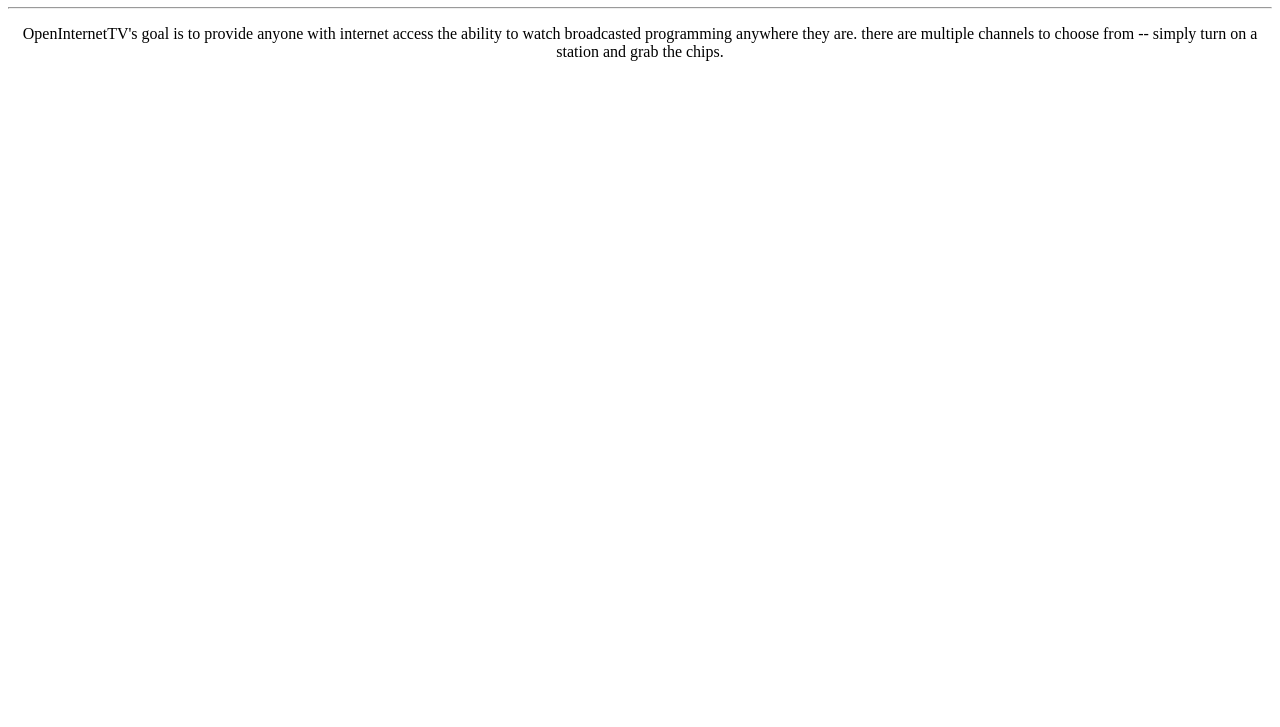
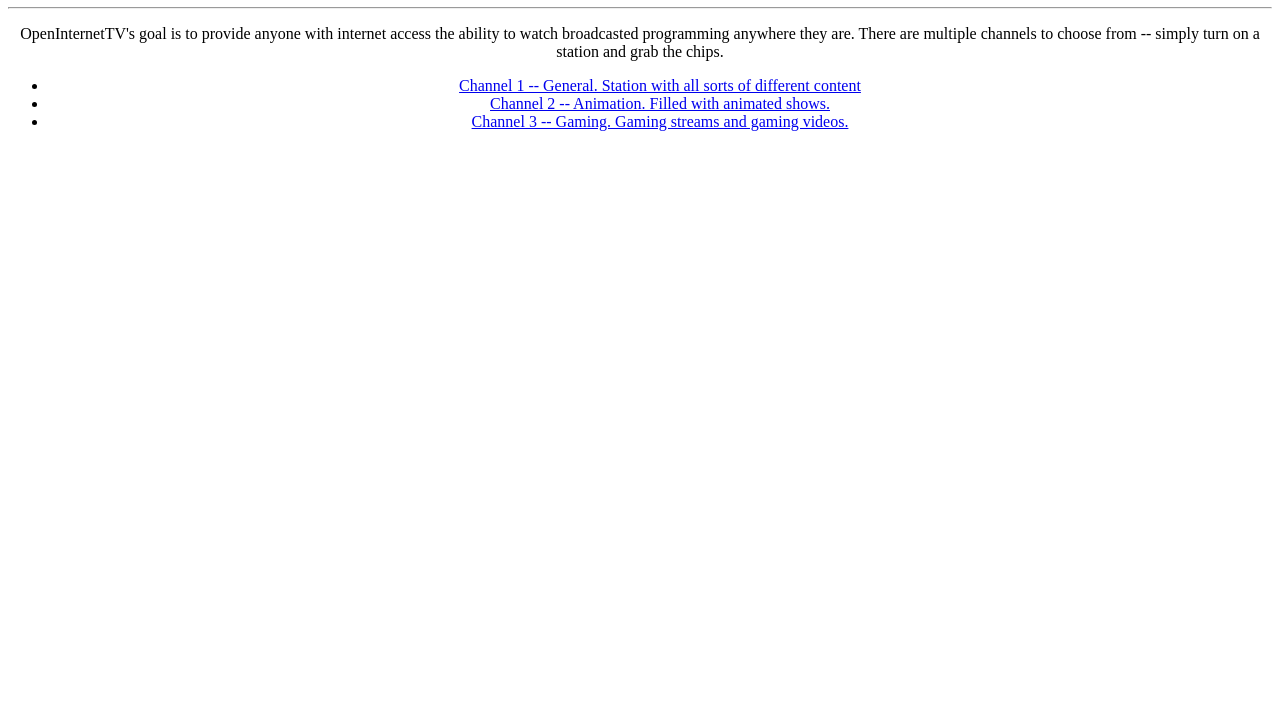
Before and after one commit to TyNoOutlet/TVListing, a plain HTML site: page index.html in a window 1280 px wide. Shown: the part 73-800 px from the top of the page. Drawn offline with Linux system fonts and the light colour scheme.

Commit message:
Update index.html

```diff
--- a/index.html
+++ b/index.html
@@ -4,7 +4,12 @@
     <center>
           <h1>Providing free TV for all</h1>
           <hr>
-          <p>OpenInternetTV's goal is to provide anyone with internet access the ability to watch broadcasted programming anywhere they are. there are multiple channels to choose from -- simply turn on a station and grab the chips.</p>
+          <p>OpenInternetTV's goal is to provide anyone with internet access the ability to watch broadcasted programming anywhere they are. There are multiple channels to choose from -- simply turn on a station and grab the chips.</p>
+          <ul>
+            <li><a href="general.html">Channel 1 -- General. Station with all sorts of different content</a></li>
+            <li><a href="animation.html">Channel 2 -- Animation. Filled with animated shows.</a></li>
+            <li><a href="gaming.html">Channel 3 -- Gaming. Gaming streams and gaming videos.</a></li>
+          </ul>
     </center>
   </body>
 </html>
```
